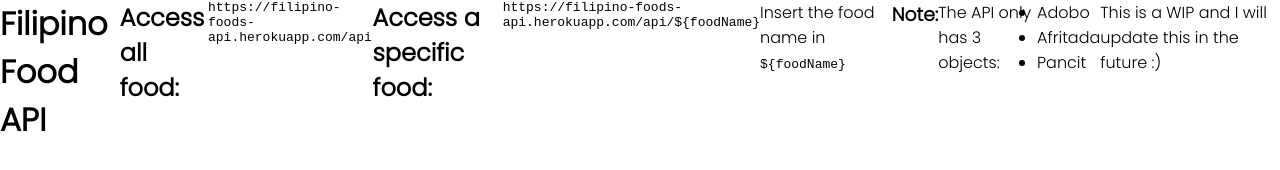
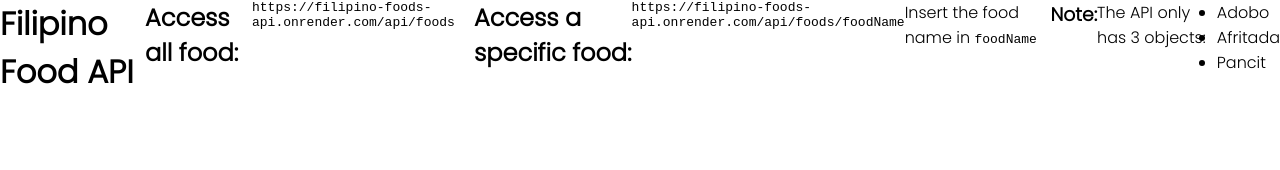
Before and after one commit to charmaine-aguilar/filipino-foods-api, a website: page index.html in a window 1280 px wide. Drawn offline with Linux system fonts and the light colour scheme.

Commit message:
Fix links to api

```diff
--- a/index.html
+++ b/index.html
@@ -12,11 +12,11 @@
     <h1>Filipino Food API</h1>
     <br>
     <h2>Access all food:</h2>
-    <code>https://filipino-foods-api.herokuapp.com/api</code>
+    <code>https://filipino-foods-api.onrender.com/api/foods</code>
     <br>
     <h2>Access a specific food:</h2>
-    <code>https://filipino-foods-api.herokuapp.com/api/${foodName}</code>
-    <p>Insert the food name in <code>${foodName}</code></p>
+    <code>https://filipino-foods-api.onrender.com/api/foods/foodName</code>
+    <p>Insert the food name in <code>foodName</code></p>
 
     <h3>Note:</h3>
     <p>The API only has 3 objects:</p>
@@ -26,6 +26,5 @@
         <li>Pancit</li>
     </ul>
 
-    <p>This is a WIP and I will update this in the future :)</p>
 </body>
 </html>
```
